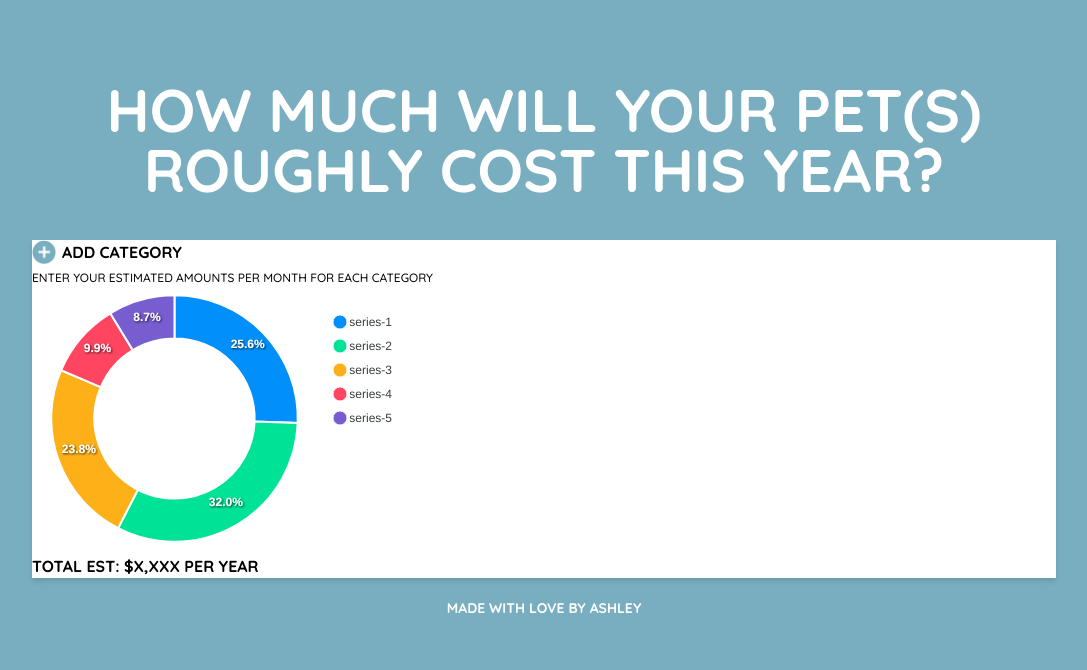
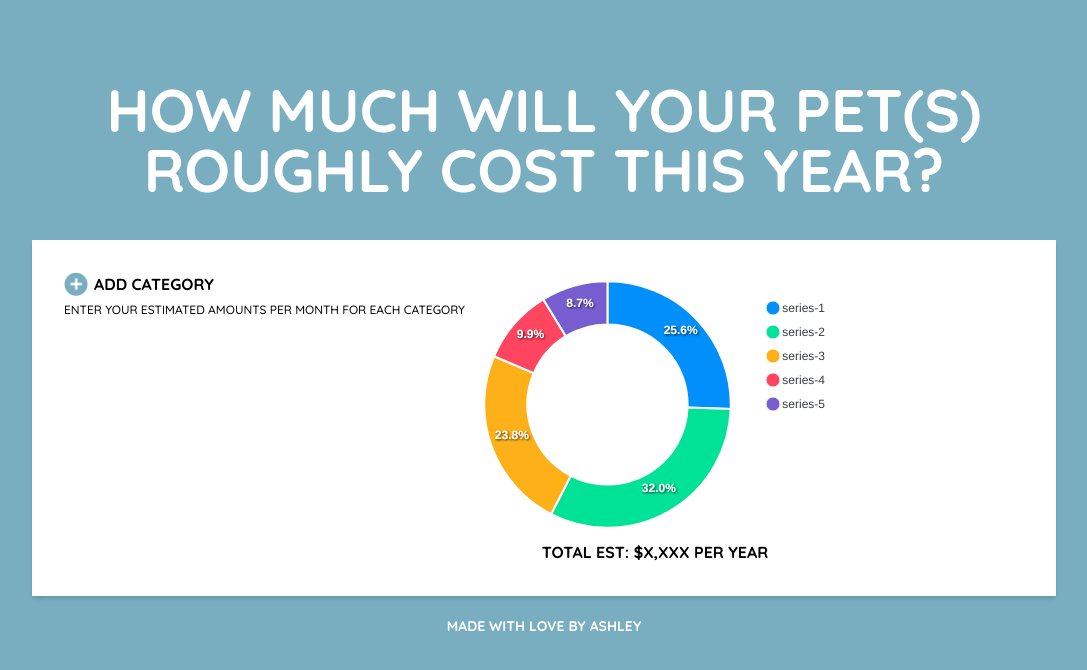
Before and after one commit to splashley/yearly-pet-costs-app, a React (Create React App) app: page / in a window 1280 px wide. Shown: the top 670 px of the page, without its empty margins (96-1183 px from the left). Built offline with nearby package versions, Linux system fonts and the light colour scheme.

Commit message:
css changes

```diff
--- /dev/null
+++ b/src/components/LeftSide.js
@@ -0,0 +1,16 @@
+import React from "react";
+import AddCategoryButton from "../components/AddCategoryButton";
+import EstimatedAmountText from "../components/EstimatedAmountText";
+// import CostSlider from "../components/Slider";
+
+const LeftSide = () => {
+  return (
+    <div>
+      <AddCategoryButton />
+      <EstimatedAmountText />
+      {/* <CostSlider /> */}
+    </div>
+  );
+};
+
+export default LeftSide;
--- a/src/components/Main.js
+++ b/src/components/Main.js
@@ -1,19 +1,16 @@
 import React from "react";
-
-import AddCategoryButton from "../components/AddCategoryButton";
-import EstimatedAmountText from "../components/EstimatedAmountText";
-// import CostSlider from "../components/Slider";
-import PieChart from "../components/PieChart";
-import Total from "../components/Total";
+import LeftSide from "../components/LeftSide";
+import RightSide from "../components/RightSide";
 
 const Main = () => {
   return (
-    <div className="text-black bg-white shadow-md">
-      <AddCategoryButton />
-      <EstimatedAmountText />
-      {/* <CostSlider /> */}
-      <PieChart />
-      <Total />
+    <div className="flex flex-row text-black bg-white shadow-md p-8">
+      <div>
+        <LeftSide />
+      </div>
+      <div>
+        <RightSide />
+      </div>
     </div>
   );
 };
--- /dev/null
+++ b/src/components/RightSide.js
@@ -0,0 +1,14 @@
+import React from "react";
+import PieChart from "../components/PieChart";
+import Total from "../components/Total";
+
+const RightSide = () => {
+  return (
+    <div>
+      <PieChart />
+      <Total />
+    </div>
+  );
+};
+
+export default RightSide;
--- a/src/components/Total.js
+++ b/src/components/Total.js
@@ -1,7 +1,9 @@
 import React from "react";
 
 const Total = () => {
-  return <div className="font-bold">TOTAL EST: $X,XXX PER YEAR</div>;
+  return (
+    <div className="font-bold text-center ">TOTAL EST: $X,XXX PER YEAR</div>
+  );
 };
 
 export default Total;
```
Also changed, not shown: 1 other file (tests, documents, lock files or other folders).
